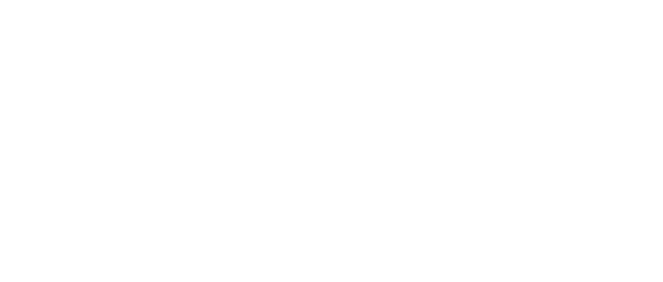
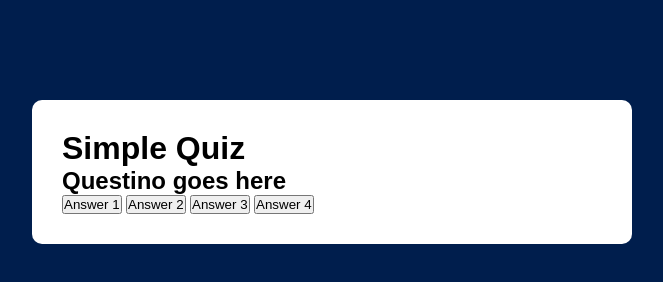
Before and after one commit to JNKarif/JS-Quiz-App, a plain HTML site: page index.html in a window 1280 px wide. Shown: the whole page, without its empty margins (308-971 px from the left). Drawn offline with Linux system fonts and the light colour scheme.

Commit message:
structure added

```diff
--- a/index.html
+++ b/index.html
@@ -7,7 +7,18 @@
     <link rel="stylesheet" href="styles.css" />
   </head>
   <body>
-    <div class="container"></div>
+    <div class="app">
+      <h1>Simple Quiz</h1>
+      <div class="quiz">
+        <h2 id="question">Questino goes here</h2>
+        <div id="answer-button">
+          <button class="btn">Answer 1</button>
+          <button class="btn">Answer 2</button>
+          <button class="btn">Answer 3</button>
+          <button class="btn">Answer 4</button>
+        </div>
+      </div>
+    </div>
 
     <script src="app.js"></script>
   </body>
--- a/styles.css
+++ b/styles.css
@@ -1,6 +1,19 @@
-.container {
+* {
   margin: 0;
   padding: 0;
   box-sizing: border-box;
-  font-family: sans-serif;
+  font-family: "Poppins", sans-serif;
 }
+
+body {
+  background: #001e4d;
+}
+
+.app {
+  background: #fff;
+  width: 90%;
+  max-width: 600px;
+  margin: 100px auto 0; /* top | left-right(auto for center) | bottom */
+  border-radius: 10px;
+  padding: 30px;
+}
```
